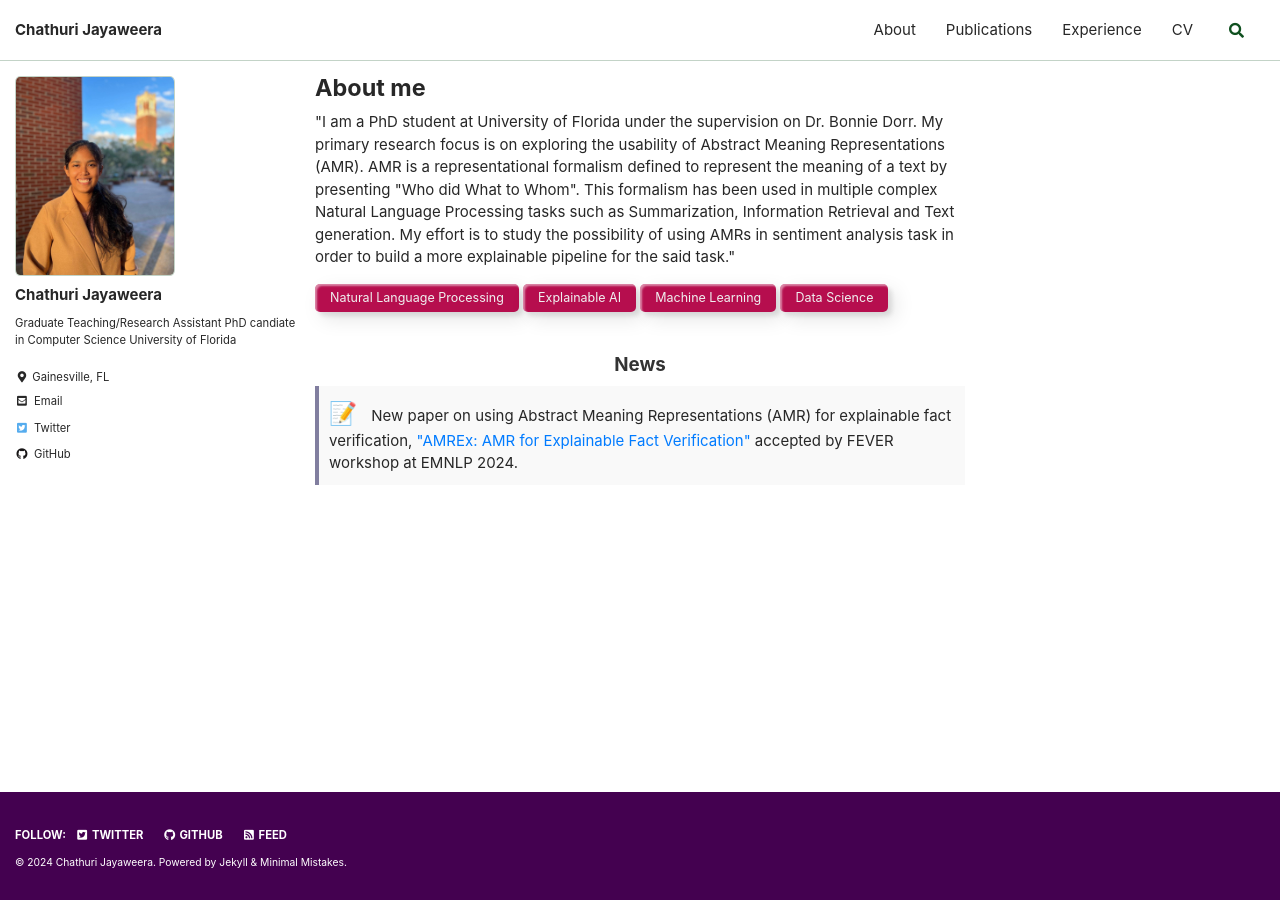
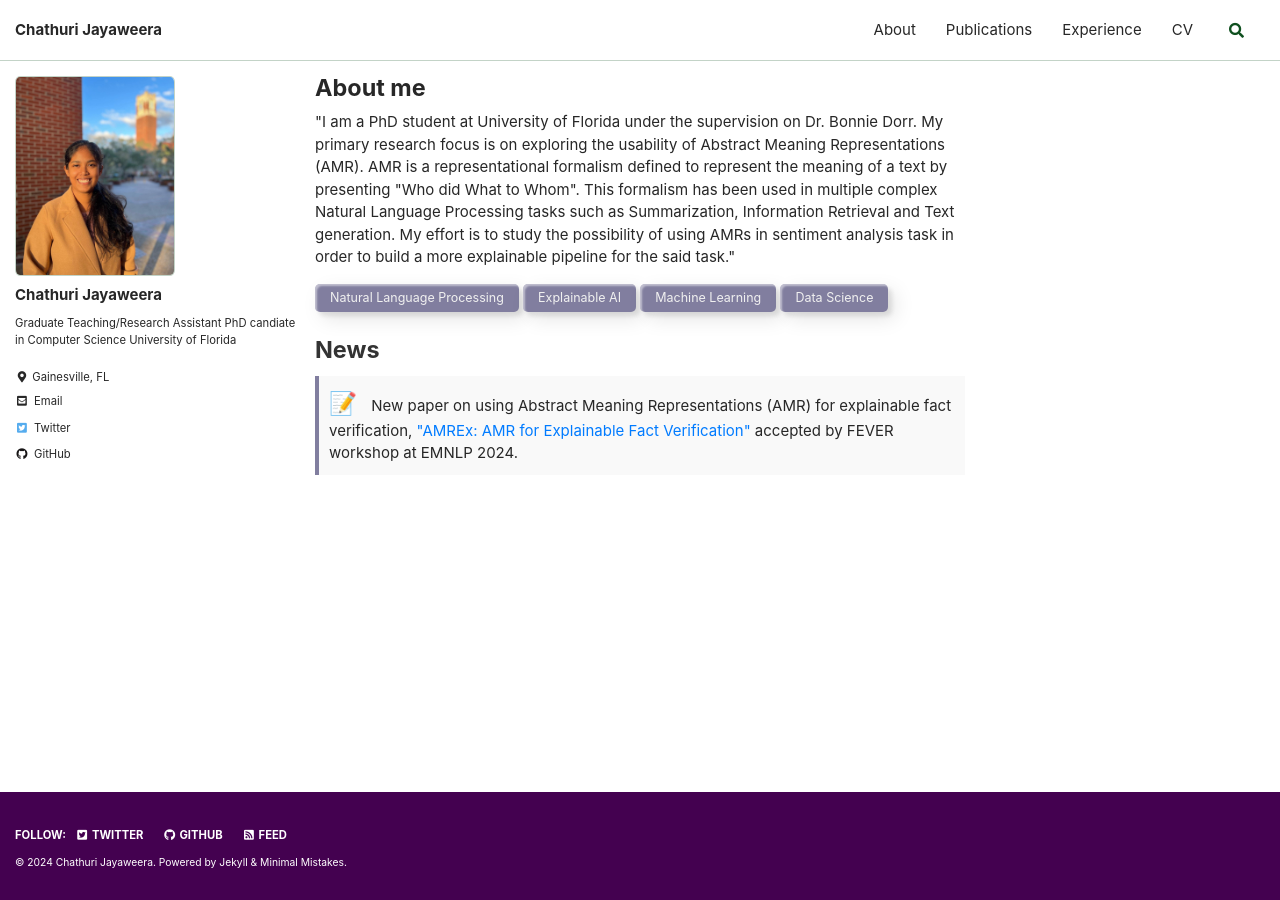
Before and after one commit to chestnutjay/chestnutjay.github.io, a Jekyll site: the page built from index.html, in a window 1280 px wide. Built offline with Jekyll 4.4.1, drawn with Linux system fonts in a browser that asks for light colours; cached includes are drawn as plain includes; the list of posts is cut into pages by our own code.

Commit message:
Stylistic edits

```diff
--- a/index.html
+++ b/index.html
@@ -40,7 +40,7 @@ build a more explainable pipeline for the said task."
 </p>
 
 <div class="news-section">
-    <h2>News</h2>
+    <h1>News</h1>
 
     <div class="news-item">
       <span class="emoji">📝</span>
@@ -66,7 +66,8 @@ build a more explainable pipeline for the said task."
 .custom-label {
     height: 28px;
     color: #f0f0f0;
-    background: #b60e4e ;
+    /* background:  ; #b60e4e */
+    background: #817E9F;
     border-radius: 5px;
     padding: 5px 15px;
     transition: all 0.3s ease;
@@ -103,8 +104,8 @@ build a more explainable pipeline for the said task."
       max-width: 800px;
       margin: auto;
     }
-    .news-section h2 {
-      text-align: center;
+    .news-section h1 {
+      text-align: left;
       color: #333;
     }
     .news-item {
```
